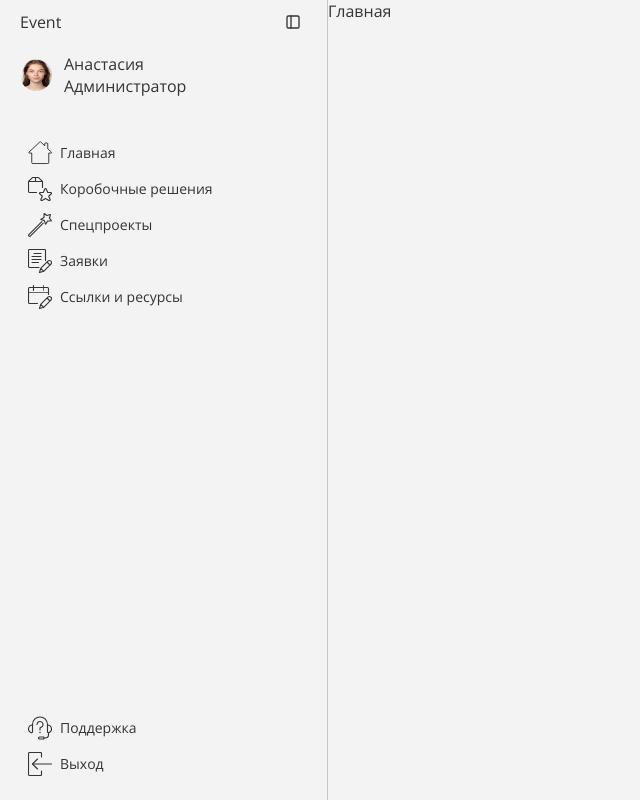
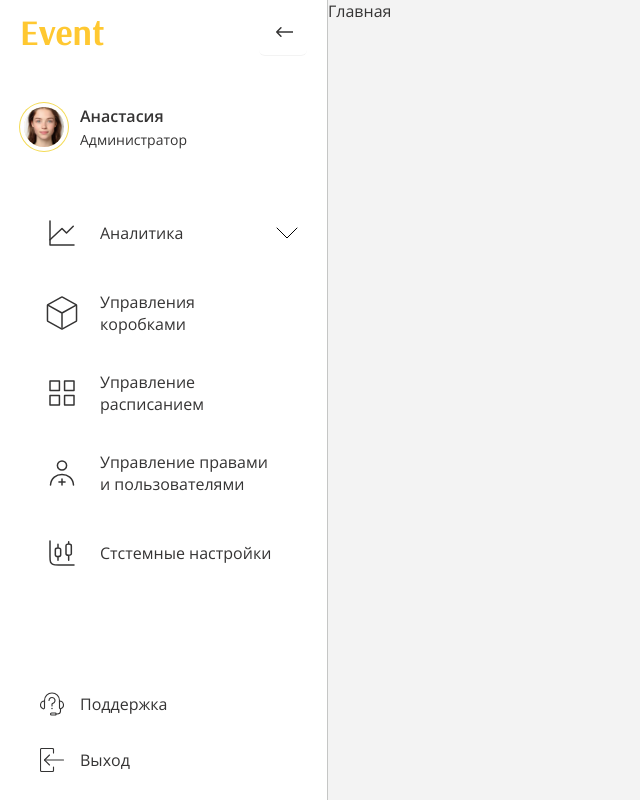
Before and after one commit to yandex-development-2-team/Web, a React (Vite) app: page / in a window 1280 px wide. Shown: the whole page, without its empty margins (0-640 px from the left). Built offline with nearby package versions, Linux system fonts and the light colour scheme.

Commit message:
feat: Добавить стили

```diff
--- a/src/App.tsx
+++ b/src/App.tsx
@@ -8,7 +8,7 @@ function App() {
       <AppSidebar />
 
       <SidebarInset>
-        <Outlet/>
+        <Outlet />
       </SidebarInset>
     </SidebarProvider>
   );
--- /dev/null
+++ b/src/components/shell/Sidebar/AppSidebar.styles.ts
@@ -0,0 +1,143 @@
+import { cn } from '@/utils';
+
+const iconOnlyItem = cn(
+  'group-data-[collapsible=icon]:h-15',
+  'group-data-[collapsible=icon]:w-20',
+  'group-data-[collapsible=icon]:flex',
+  'group-data-[collapsible=icon]:justify-center',
+);
+
+const iconOnlyItemWithCenter = cn(
+  iconOnlyItem,
+  'group-data-[collapsible=icon]:place-items-center!',
+);
+
+const footerButtonBase = cn(
+  'h-10 text-[16px]',
+  'p-0! pl-1.5!',
+  'transition-(--default-transition-timing-function) duration-150 data-[active=false]:hover:bg-(--color-background)',
+  'group-data-[collapsible=icon]:w-15!',
+  'group-data-[collapsible=icon]:h-10!',
+  'group-data-[collapsible=icon]:p-0!',
+  'group-data-[collapsible=icon]:flex',
+  'group-data-[collapsible=icon]:justify-center',
+);
+
+export const sidebarStyles = {
+  header: {
+    root: cn('group-data-[collapsible=icon]:pb-5'),
+    row: cn(
+      'flex items-center justify-between',
+      'group-data-[collapsible=icon]:flex-col',
+    ),
+    brand: cn(
+      'text-(--color-accent-strong)',
+      'font-arsenal text-[36px] font-bold',
+      'h-11.25 content-center',
+    ),
+    trigger: cn(
+      'h-12 w-12',
+      'border-b border-(--color-muted)',
+      'bg-(--color-card)',
+      'group-data-[collapsible=icon]:w-20',
+      'group-data-[collapsible=icon]:h-12',
+      'group-data-[collapsible=icon]:mt-4',
+      'hover:!bg-transparent dark:hover:!bg-transparent',
+      'hover:!text-current dark:hover:!text-current',
+    ),
+    triggerIcon: cn(
+      'rotate-180',
+      'group-data-[collapsible=icon]:rotate-0',
+      'duration-150 hover:bg-(--color-background)',
+    ),
+  },
+
+  user: {
+    row: cn(
+      'flex content-start gap-3',
+      'h-12',
+      'mt-8 mb-2 ml-1',
+      'group-data-[collapsible=icon]:w-20!',
+      'group-data-[collapsible=icon]:h-16!',
+      'group-data-[collapsible=icon]:flex',
+      'group-data-[collapsible=icon]:justify-center',
+      'group-data-[collapsible=icon]:mt-2',
+      'group-data-[collapsible=icon]:pr-2',
+      'group-data-[collapsible=icon]:mb-0',
+    ),
+    avatar: cn(
+      'h-10 w-10',
+      'mt-0.5',
+      'ring-1 ring-(--color-primary) ring-offset-4 ring-offset-(--color-card)',
+    ),
+    avatarImage: cn('object-cover'),
+    name: cn('font-sans text-[16px] font-semibold'),
+    role: cn('mt-0.5 text-[14px]'),
+    avatarMask: cn(
+      'pointer-events-none absolute inset-0 z-10 grid place-items-center',
+      'bg-black/50 opacity-0 transition-opacity duration-150 group-hover/avatar:opacity-100',
+      'shadow-[0_1px_4px_0_rgba(12, 12, 13, 0.005)]',
+    ),
+  },
+
+  menu: {
+    item: cn(iconOnlyItem, 'group-data-[collapsible=icon]:mb-3!'),
+    groupItem: iconOnlyItem,
+    linkButton: cn(
+      'p-0! pl-2!',
+      'mt-4 ml-1 h-15 content-center text-[16px]',
+      'rounded-xl data-[active=true]:bg-(--color-accent)',
+      'transition-(--default-transition-timing-function) duration-150 data-[active=false]:hover:bg-(--color-background)',
+      'group-data-[collapsible=icon]:w-20!',
+      'group-data-[collapsible=icon]:h-15!',
+      'group-data-[collapsible=icon]:mb-0',
+      'group-data-[collapsible=icon]:p-0!',
+      'group-data-[collapsible=icon]:pl-1.5!',
+      'group-data-[collapsible=icon]:pb-1!',
+    ),
+    groupButton: cn(
+      'content-between',
+      'mt-0.5 ml-1 h-15 content-center pt-5 pb-5 text-[16px]',
+      'group-data-[collapsible=icon]:w-20!',
+      'group-data-[collapsible=icon]:h-15!',
+    ),
+    groupButtonActive: cn('bg-(--color-accent)'),
+    groupButtonIdle: cn('hover:bg-muted'),
+    groupArrowIcon: cn('ml-auto rotate-180 duration-150'),
+    subListItem: cn('w-full pt-3.5 pl-23'),
+    subButton: cn(
+      'relative h-13.5 w-full justify-start',
+      'transition-colors duration-150 data-[active=false]:hover:bg-(--color-background)',
+      'data-[active=true]:rounded-none',
+      "after:absolute after:bottom-0 after:left-0 after:content-['']",
+      'after:h-[2px] after:w-full after:bg-(--color-accent-strong)',
+      'after:origin-left after:scale-x-0',
+      'after:transition-transform after:duration-150 after:ease-out',
+      'data-[active=true]:after:scale-x-100',
+    ),
+    subLink: cn(
+      'group-data-[collapsible=icon]:w-20',
+      'group-data-[collapsible=icon]:h-15',
+    ),
+  },
+
+  footer: {
+    item: iconOnlyItemWithCenter,
+
+    supportButton: cn(
+      'ml-3.5',
+      footerButtonBase,
+      'group-data-[collapsible=icon]:m-0',
+    ),
+    exitItem: cn(
+      iconOnlyItemWithCenter,
+      'group-data-[collapsible=icon]:mt-4!',
+      'group-data-[collapsible=icon]:m-0!',
+    ),
+    exitButton: cn(
+      'mt-3 ml-3.5',
+      footerButtonBase,
+      'group-data-[collapsible=icon]:m-0!',
+    ),
+  },
+};
--- a/src/components/shell/Sidebar/AppSidebar.tsx
+++ b/src/components/shell/Sidebar/AppSidebar.tsx
@@ -1,3 +1,5 @@
+import { useState } from 'react';
+import { NavLink, useLocation } from 'react-router';
 import {
   Sidebar,
   SidebarHeader,
@@ -7,7 +9,6 @@ import {
   SidebarMenu,
   SidebarMenuItem,
   SidebarMenuButton,
-  SidebarMenuSub,
   SidebarMenuSubItem,
   SidebarMenuSubButton,
   SidebarSeparator,
@@ -24,42 +25,86 @@ import {
   CollapsibleContent,
   CollapsibleTrigger,
 } from '@/components/ui/Collapsible/Collapsible';
+import { Input } from '@/components/ui/Input/Input';
+import { cn } from '@/utils';
+import { menu_items } from './menu.config';
+import { userInfo } from '@/mock/mock-user-info';
 
 import ExitIcon from '@/assets/icons/exit.svg';
 import SupportIcon from '@/assets/icons/support.svg';
 import ArrowIcon from '@/assets/icons/arrow-down.svg';
 import MockIcon from '@/mock/mock-avatar.jpg';
-import { menu_items } from './menu.config';
-import { NavLink } from 'react-router';
-import { userInfo } from '@/mock/mock-user-info';
+import SidebarArrowIcon from '@/assets/icons/exit-arrow-right.svg';
+import UploadUserImage from '@/assets/icons/upload-24.svg';
+import { sidebarStyles } from './AppSidebar.styles';
 
 export default function AppSidebar() {
   const { state } = useSidebar();
+  const location = useLocation();
   const collapsed = state === 'collapsed';
   const items = menu_items[userInfo.role];
+  const [openGroup, setOpenGroup] = useState<Record<string, boolean>>({});
+
+  const isActiveUrl = (url: string) => {
+    if (!url) return false;
+    return location.pathname === url || location.pathname.startsWith(url + '/');
+  };
+
+  const isActiveGroupChild = (group: { items?: { url: string }[] }) => {
+    return (group.items ?? []).some((s) => isActiveUrl(s.url));
+  };
 
   return (
-    <Sidebar collapsible="icon">
-      <SidebarHeader>
+    <Sidebar collapsible="icon" className="bg-(--color-card)">
+      <SidebarHeader className={sidebarStyles.header.root}>
         <div>
-          <div className="flex items-center justify-between">
-            <div>{collapsed ? 'Ev' : 'Event'}</div>
-            <SidebarTrigger />
+          <div className={sidebarStyles.header.row}>
+            <div className={sidebarStyles.header.brand}>
+              {collapsed ? 'Ev' : 'Event'}
+            </div>
+
+            <SidebarTrigger className={sidebarStyles.header.trigger}>
+              <img
+                src={SidebarArrowIcon}
+                alt="Закрыть сайдбар"
+                className={sidebarStyles.header.triggerIcon}
+              />
+            </SidebarTrigger>
           </div>
         </div>
 
         <SidebarSeparator />
 
-        <div className="flex items-center gap-3">
-          <Avatar>
-            <AvatarImage src={MockIcon} alt="user" />
+        <div className={sidebarStyles.user.row}>
+          <label className="cursor-pointer">
+            <Input
+              type="file"
+              accept="image/*"
+              className="hidden"
+              onChange={() => {}}
+            />
+            <Avatar className={cn(sidebarStyles.user.avatar, 'group/avatar')}>
+              <AvatarImage
+                src={MockIcon}
+                alt="user"
+                className={sidebarStyles.user.avatarImage}
+              />
               <AvatarFallback>AN</AvatarFallback>
+              <div className={sidebarStyles.user.avatarMask}>
+                <img
+                  src={UploadUserImage}
+                  alt="Изменить изображение пользователя"
+                  className="h-3 w-3"
+                />
+              </div>
+              <SidebarSeparator />
             </Avatar>
+          </label>
 
           {!collapsed && (
-            <div>
-              <div>{userInfo.name}</div>
-              <div>{userInfo.roleName}</div>
+            <div className="ml-1">
+              <div className={sidebarStyles.user.name}>{userInfo.name}</div>
+              <div className={sidebarStyles.user.role}>{userInfo.roleName}</div>
             </div>
           )}
         </div>
@@ -68,19 +113,43 @@ export default function AppSidebar() {
       <SidebarContent>
         <SidebarMenu>
           {items.map((item) => {
+            const key = item.title;
+            const childActive = isActiveGroupChild(item);
+            const open = openGroup[key] ?? childActive;
+            const highlightParent = open && childActive;
+
             if ('items' in item) {
               return (
-                <SidebarMenuItem key={item.title}>
-                  <Collapsible defaultOpen>
+                <SidebarMenuItem
+                  key={item.title}
+                  className={sidebarStyles.menu.groupItem}
+                >
+                  <Collapsible
+                    defaultOpen
+                    open={open}
+                    onOpenChange={(o) =>
+                      setOpenGroup((p) => ({ ...p, [key]: o }))
+                    }
+                  >
                     <CollapsibleTrigger asChild>
-                      <SidebarMenuButton>
+                      <SidebarMenuButton
+                        className={cn(
+                          sidebarStyles.menu.groupButton,
+                          highlightParent
+                            ? sidebarStyles.menu.groupButtonActive
+                            : sidebarStyles.menu.groupButtonIdle,
+                        )}
+                      >
                         <img src={item.icon} alt="" />
                         {!collapsed && <span>{item.title}</span>}
                         {!collapsed && (
                           <img
                             src={ArrowIcon}
                             alt=""
-                            className="ml-auto rotate-180"
+                            className={cn(
+                              sidebarStyles.menu.groupArrowIcon,
+                              open ? 'rotate-180' : 'rotate-0',
+                            )}
                           />
                         )}
                       </SidebarMenuButton>
@@ -88,27 +157,47 @@ export default function AppSidebar() {
 
                     {!collapsed && (
                       <CollapsibleContent>
-                        <SidebarMenuSub>
                         {item.items?.map((sub) => (
-                            <SidebarMenuSubItem key={sub.title}>
-                              <SidebarMenuSubButton asChild>
-                                <NavLink to={sub.url}>{sub.title}</NavLink>
+                          <SidebarMenuSubItem
+                            key={sub.title}
+                            className={sidebarStyles.menu.subListItem}
+                          >
+                            <SidebarMenuSubButton
+                              asChild
+                              isActive={isActiveUrl(sub.url)}
+                              className={sidebarStyles.menu.subButton}
+                            >
+                              <NavLink
+                                to={sub.url}
+                                className={sidebarStyles.menu.subLink}
+                              >
+                                {sub.title}
+                              </NavLink>
                             </SidebarMenuSubButton>
                           </SidebarMenuSubItem>
                         ))}
-                        </SidebarMenuSub>
                       </CollapsibleContent>
                     )}
                   </Collapsible>
                 </SidebarMenuItem>
               );
             }
+
             return (
-              <SidebarMenuItem key={item.title}>
-                <SidebarMenuButton asChild>
+              <SidebarMenuItem
+                key={item.title}
+                className={sidebarStyles.menu.item}
+              >
+                <SidebarMenuButton
+                  asChild
+                  isActive={isActiveUrl(item.url)}
+                  className={sidebarStyles.menu.linkButton}
+                >
                   <NavLink to={item.url}>
-                    <img src={item.icon} alt="" className="h-6 w-6" />
-                    {!collapsed && <span>{item.title}</span>}
+                    <img src={item.icon} alt="" className="h-15 w-15" />
+                    {!collapsed && (
+                      <span className="whitespace-pre-line!">{item.title}</span>
+                    )}
                   </NavLink>
                 </SidebarMenuButton>
               </SidebarMenuItem>
@@ -119,17 +208,17 @@ export default function AppSidebar() {
 
       <SidebarFooter>
         <SidebarMenu>
-          <SidebarMenuItem>
-            <SidebarMenuButton>
+          <SidebarMenuItem className={sidebarStyles.footer.item}>
+            <SidebarMenuButton className={sidebarStyles.footer.supportButton}>
               <img src={SupportIcon} alt="" className="h-6 w-6" />
-              {!collapsed && <span>Поддержка</span>}
+              {!collapsed && <span className="pl-2">Поддержка</span>}
             </SidebarMenuButton>
           </SidebarMenuItem>
 
-          <SidebarMenuItem>
-            <SidebarMenuButton>
+          <SidebarMenuItem className={sidebarStyles.footer.exitItem}>
+            <SidebarMenuButton className={sidebarStyles.footer.exitButton}>
               <img src={ExitIcon} alt="" className="h-6 w-6" />
-              {!collapsed && <span>Выход</span>}
+              {!collapsed && <span className="pl-2">Выход</span>}
             </SidebarMenuButton>
           </SidebarMenuItem>
         </SidebarMenu>
--- a/src/components/shell/Sidebar/index.ts
+++ b/src/components/shell/Sidebar/index.ts
@@ -1,3 +1,4 @@
 export { default as AppSidebar } from './AppSidebar';
 export { menu_items } from './menu.config';
 export type { MenuItems } from './menu.types';
+export { sidebarStyles } from './AppSidebar.styles';
--- a/src/components/shell/Sidebar/menu.config.ts
+++ b/src/components/shell/Sidebar/menu.config.ts
@@ -14,7 +14,7 @@ import AfishaIcon from '@/assets/icons/afisha.svg';
 export const menu_items: MenuItems = {
   ADMIN: [
     {
-      title: 'Коробочные решения',
+      title: 'Аналитика',
       icon: AnalyticsIcon,
       items: [
         {
@@ -40,17 +40,17 @@ export const menu_items: MenuItems = {
       ],
     },
     {
-      title: 'Управления коробками',
+      title: 'Управления\n коробками',
       url: ROUTES.BOX_MANAGEMENT,
       icon: BoxIcon,
     },
     {
-      title: 'Управление расписанием',
+      title: 'Управление\n расписанием',
       url: ROUTES.SCHEDULE_MANAGEMENT,
       icon: ControlTimesableIcon,
     },
     {
-      title: 'Управление правами и пользователями',
+      title: 'Управление правами\n и пользователями',
       url: ROUTES.USER_PERMISSIONS,
       icon: ControlUsersIcon,
     },
--- a/src/components/shell/Sidebar/menu.types.ts
+++ b/src/components/shell/Sidebar/menu.types.ts
@@ -1,4 +1,4 @@
-import type {ROLE} from '@/mock/mock-user-info';
+import type { ROLE } from '@/mock/mock-user-info';
 
 type MenuSubItems = {
   title: string;
--- a/src/components/ui/Sidebar/Sidebar.tsx
+++ b/src/components/ui/Sidebar/Sidebar.tsx
@@ -252,6 +252,7 @@ function Sidebar({
 function SidebarTrigger({
   className,
   onClick,
+  children,
   ...props
 }: React.ComponentProps<typeof Button>) {
   const { toggleSidebar } = useSidebar();
@@ -269,7 +270,7 @@ function SidebarTrigger({
       }}
       {...props}
     >
-      <PanelLeftIcon />
+      {children ?? <PanelLeftIcon />}
       <span className="sr-only">Toggle Sidebar</span>
     </Button>
   );
@@ -287,7 +288,7 @@ function SidebarRail({ className, ...props }: React.ComponentProps<'button'>) {
       onClick={toggleSidebar}
       title="Toggle Sidebar"
       className={cn(
-        'hover:after:bg-sidebar-border absolute inset-y-0 z-20 hidden w-4 -translate-x-1/2 transition-all ease-linear group-data-[side=left]:-right-4 group-data-[side=right]:left-0 after:absolute after:inset-y-0 after:left-1/2 after:w-[2px] sm:flex',
+        'hover:after:bg-sidebar-border absolute inset-y-0 z-20 hidden w-4 -translate-x-1/2 transition-all ease-linear group-data-[side=left]:-right-4 group-data-[side=right]:left-0 after:absolute after:inset-y-0 after:left-1/2 after:w-0.5 sm:flex',
         'in-data-[side=left]:cursor-w-resize in-data-[side=right]:cursor-e-resize',
         '[[data-side=left][data-state=collapsed]_&]:cursor-e-resize [[data-side=right][data-state=collapsed]_&]:cursor-w-resize',
         'hover:group-data-[collapsible=offcanvas]:bg-sidebar group-data-[collapsible=offcanvas]:translate-x-0 group-data-[collapsible=offcanvas]:after:left-full',
@@ -535,5 +536,6 @@ export {
   SidebarRail,
   SidebarSeparator,
   SidebarTrigger,
+  // eslint-disable-next-line react-refresh/only-export-components
   useSidebar,
 };
--- a/src/components/ui/Tooltip/Tooltip.tsx
+++ b/src/components/ui/Tooltip/Tooltip.tsx
@@ -46,7 +46,7 @@ function TooltipContent({
         {...props}
       >
         {children}
-        <TooltipPrimitive.Arrow className="bg-foreground fill-foreground z-50 size-2.5 translate-y-[calc(-50%_-_2px)] rotate-45 rounded-[2px]" />
+        <TooltipPrimitive.Arrow className="bg-foreground fill-foreground z-50 size-2.5 translate-y-[calc(-50%-2px)] rotate-45 rounded-xs" />
       </TooltipPrimitive.Content>
     </TooltipPrimitive.Portal>
   );
```
Also changed, not shown: src/mock/mock-user-info.ts (+8 -8 lines). Lines whose indentation alone changed are shown as unchanged.
